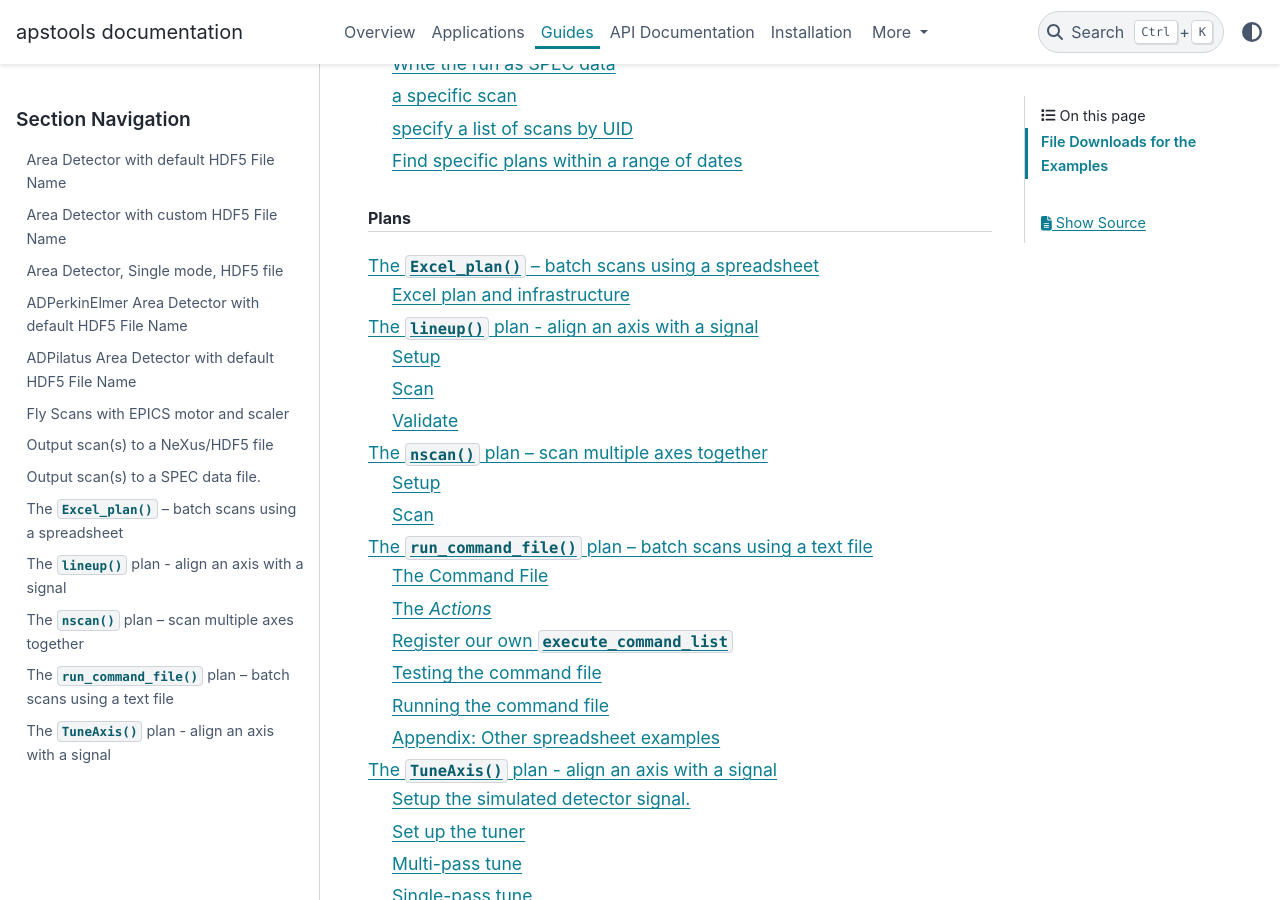
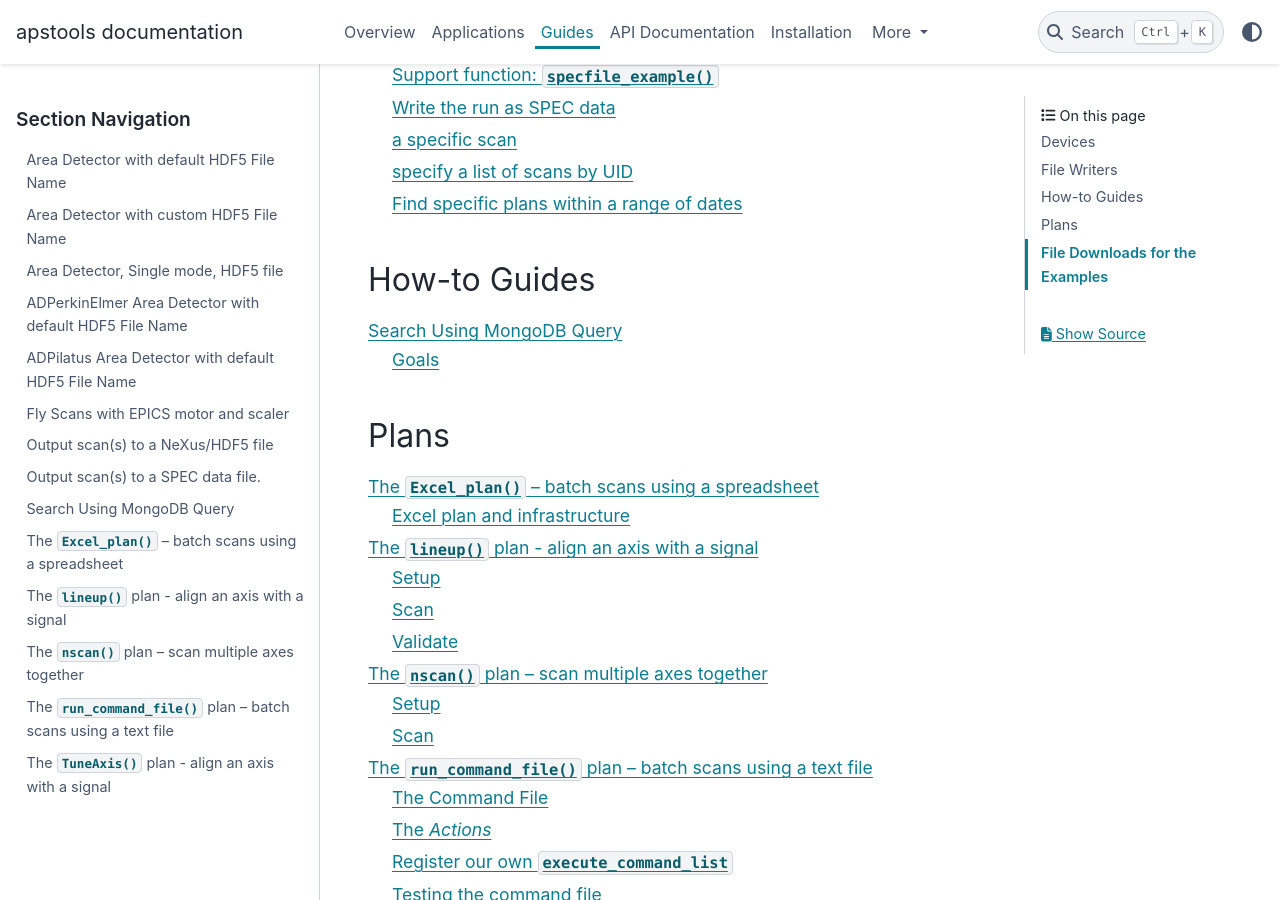
Before and after one commit to dogrecajb/apstools, a Sphinx documentation site: the page built from docs/source/examples/index.rst, in a window 1280 px wide and 900 px high, scrolled down 1768 px. Built offline with Sphinx 7.4.7 and the PyData theme 0.15.4, drawn with Linux system fonts in a browser that asks for light colours; the version number could not be read and is left out.

Commit message:
DOC #674 initial

```diff
--- a/docs/source/examples/index.rst
+++ b/docs/source/examples/index.rst
@@ -17,7 +17,8 @@ See the [Bluesky home page](https://blueskyproject.io/) for more details.
   Reference
   Explanation
 
-.. rubric:: Devices
+Devices
+++++++++++++++++++++++++++++++++++++
 
 .. toctree::
    :maxdepth: 2
@@ -25,7 +26,8 @@ See the [Bluesky home page](https://blueskyproject.io/) for more details.
 
    de_*
 
-.. rubric:: File Writers
+File Writers
+++++++++++++++++++++++++++++++++++++
 
 .. toctree::
    :maxdepth: 2
@@ -33,7 +35,17 @@ See the [Bluesky home page](https://blueskyproject.io/) for more details.
 
    fw_*
 
-.. rubric:: Plans
+How-to Guides
+++++++++++++++++++++++++++++++++++++
+
+.. toctree::
+   :maxdepth: 2
+   :glob:
+
+   ho_*
+
+Plans
+++++++++++++++++++++++++++++++++++++
 
 .. toctree::
    :maxdepth: 2
--- a/docs/source/index.rst
+++ b/docs/source/index.rst
@@ -13,14 +13,14 @@ Various Python tools for use with Bluesky at the APS
    applications/index
 
 .. toctree::
-   :maxdepth: 2
+   :maxdepth: 3
    :glob:
    :caption: Examples & Guides
 
    examples/index
 
 .. toctree::
-   :maxdepth: 2
+   :maxdepth: 3
    :glob:
    :caption: Developer Notes
 
```
Also changed, not shown: docs/source/examples/ho_search_mongo_query.md (added, +26 -0 lines).
